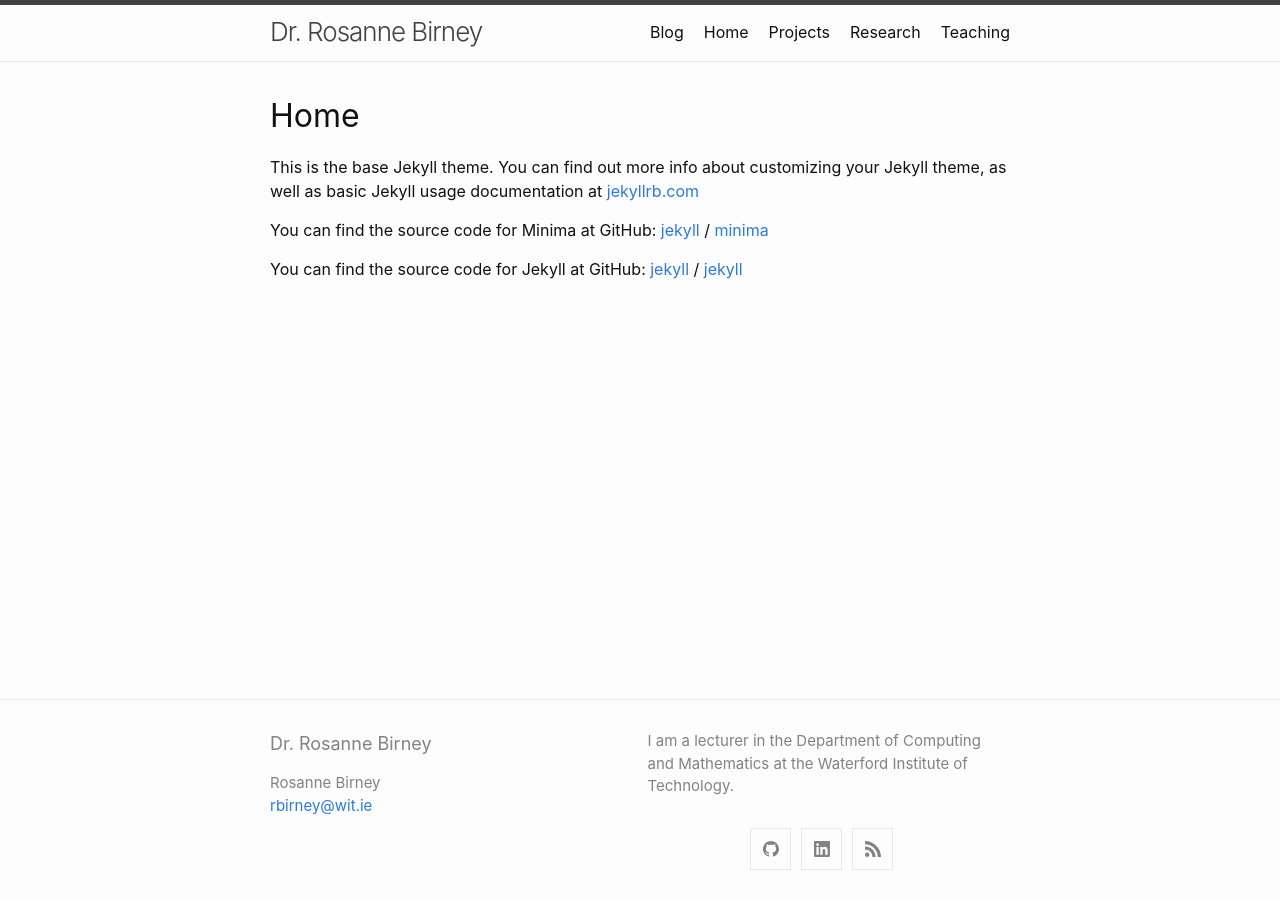
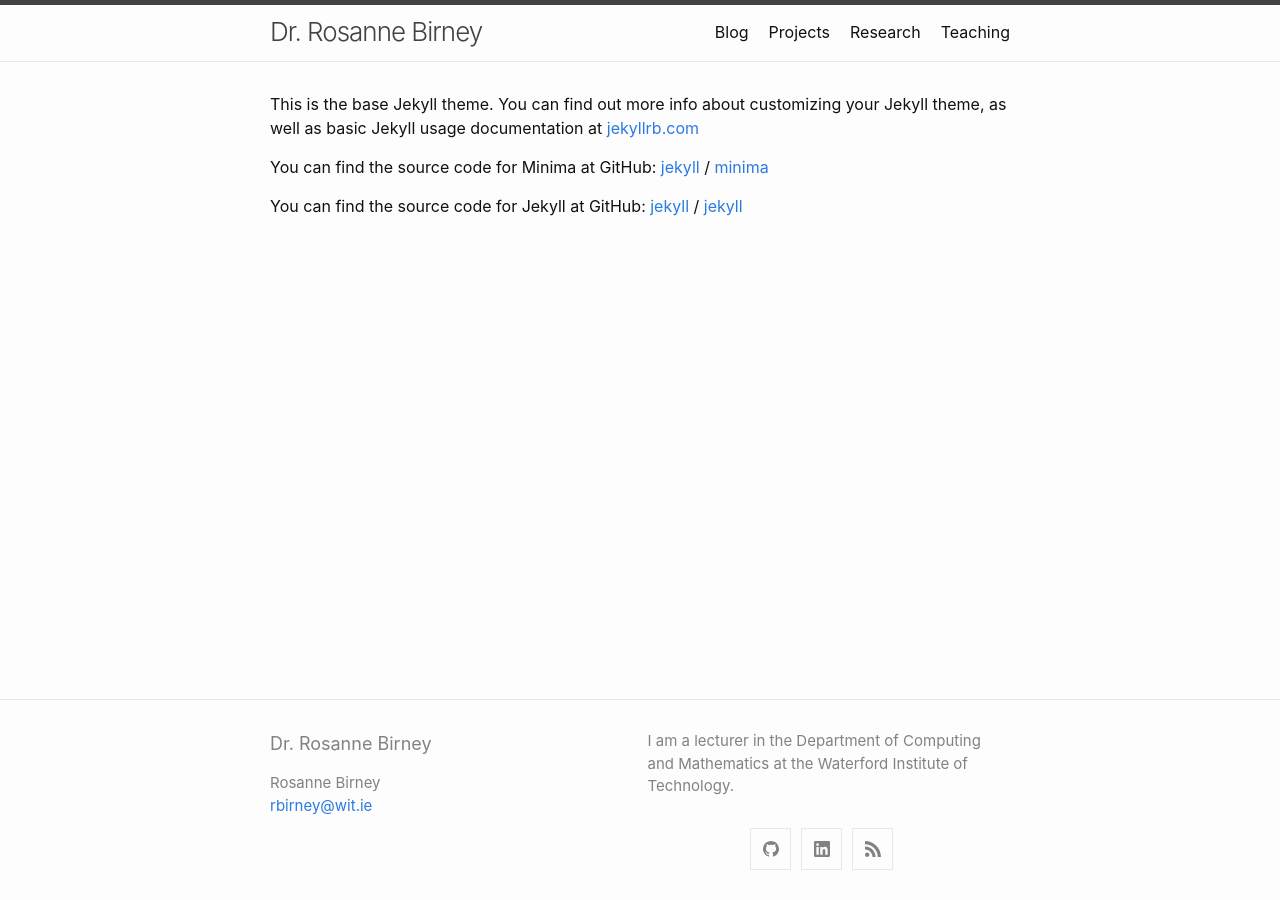
Before and after one commit to rbirney/rbirney.github.io, a Jekyll site: the page built from index.md, in a window 1280 px wide. Built offline with Jekyll 4.4.1, drawn with Linux system fonts in a browser that asks for light colours; our own code applies the rules of GitHub Pages for plain Markdown files.

Commit message:
Remove home

```diff
--- a/_layouts/home.html
+++ b/_layouts/home.html
@@ -2,7 +2,7 @@
 layout: default
 ---
 
-<div class="home">
+<div class="post">
 
   {{ content }}
 
--- a/index.md
+++ b/index.md
@@ -6,10 +6,7 @@
 # See: https://jekyllrb.com/docs/themes/#overriding-theme-defaults
 #
 layout: home
-exclude: true
 ---
-
-# Home
 
 This is the base Jekyll theme. You can find out more info about customizing your Jekyll theme, as well as basic Jekyll usage documentation at [jekyllrb.com](https://jekyllrb.com/)
 
```
